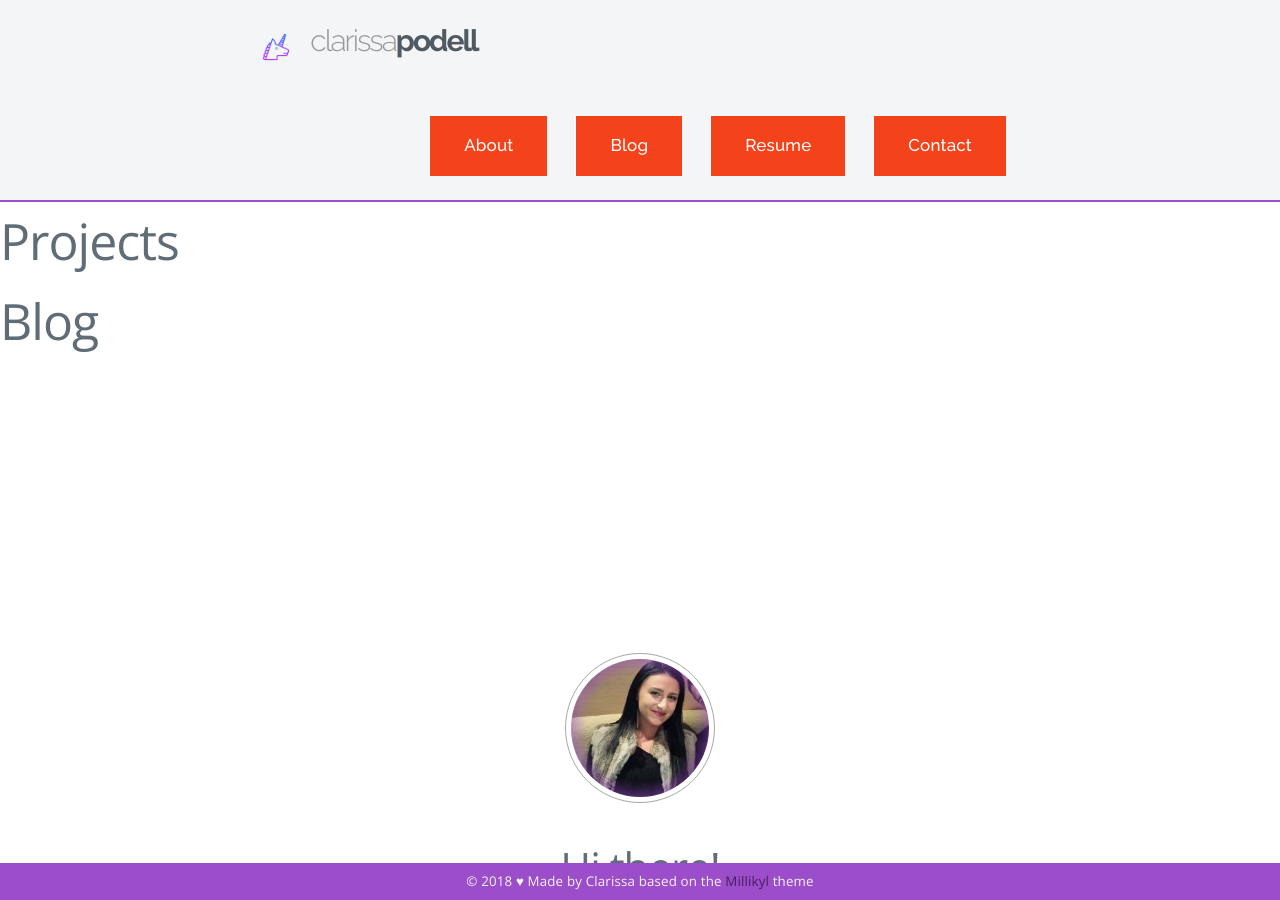
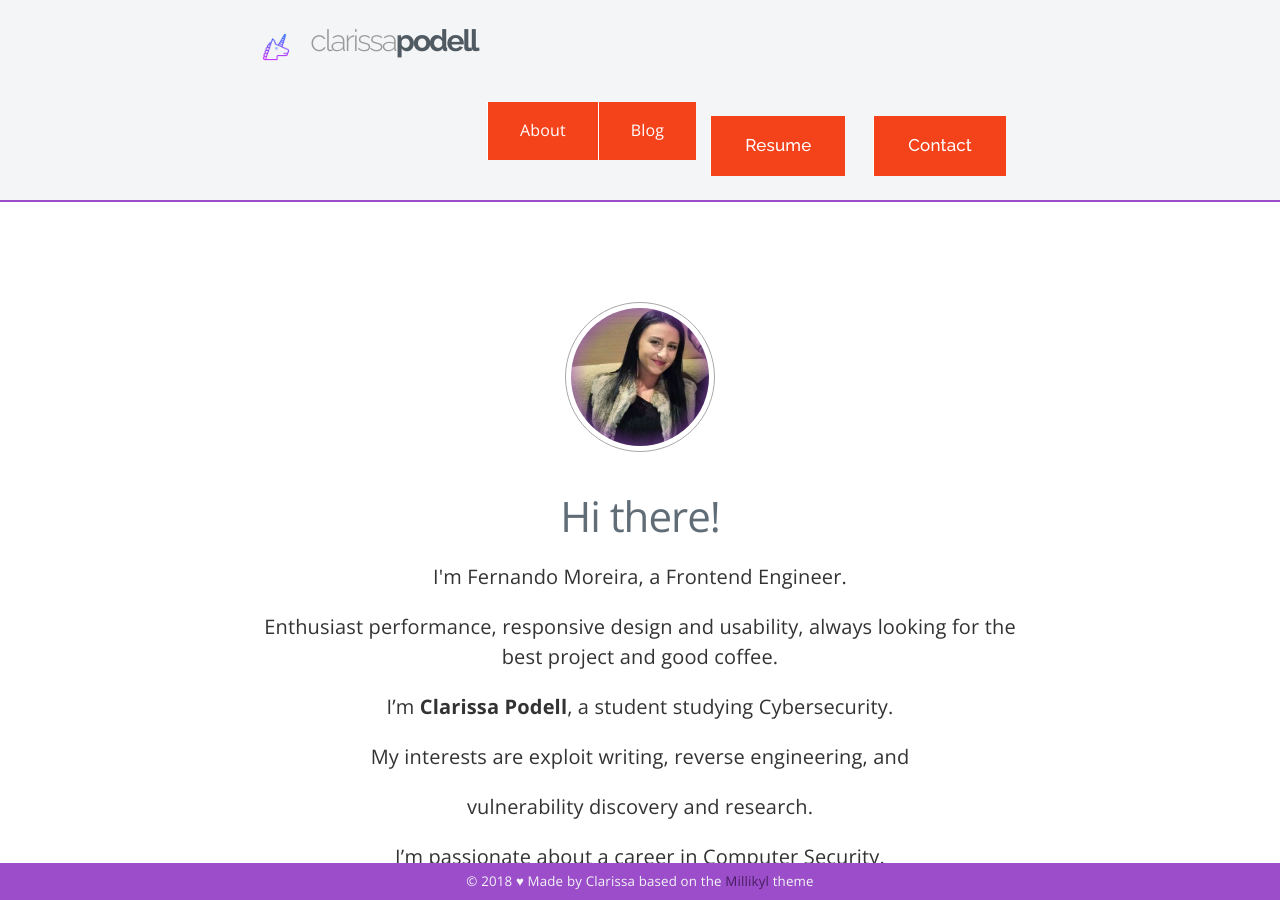
Before and after one commit to c1arissa/c1arissa.github.io, a Jekyll site: the page built from index.md, in a window 1280 px wide and 900 px high. Built offline with Jekyll 4.4.1, drawn with Linux system fonts in a browser that asks for light colours; a script that is not in the unit is left out; comment, search, counter and statistics services are not loaded.

Commit message:
Update header.html

```diff
--- a/_includes/header.html
+++ b/_includes/header.html
@@ -14,8 +14,8 @@
 
 			    <nav class="nav-collapse">
 			    <ul> <!-- navigation-list -->
-					<li class="navigation-item"><a href="{{ site.baseurl }}/about" data-scroll> About</a></li>
-					<li class="navigation-item"><a href="{{ site.baseurl }}/blog" data-scroll> Blog</a></li>
+					<li class="menu-item"><a href="{{ site.baseurl }}/about" data-scroll> About</a></li>
+					<li class="menu-item"><a href="{{ site.baseurl }}/blog" data-scroll> Blog</a></li>
 					<li class="navigation-item"><a href="{{ site.baseurl }}/cv" data-scroll> Resume</a></li>
 					<li class="navigation-item"><a href="{{ site.baseurl }}/contact" data-scroll> Contact</a></li>
 				</ul>
@@ -25,23 +25,6 @@
 
 	</div>
 </header>
-
-    <section id="home">
-      <h1>Fixed Nav</h1>
-      <p>The code and examples are hosted on GitHub and can be <a href="https://github.com/adtile/fixed-nav">found from here</a>. Read more about the approach from&nbsp;<a href="http://blog.adtile.me/2014/03/03/responsive-fixed-one-page-navigation/">our&nbsp;blog</a>.</p>
-    </section>
-
-    <section id="about">
-      <h1>About</h1>
-    </section>
-
-    <section id="projects">
-      <h1>Projects</h1>
-    </section>
-
-    <section id="blog">
-      <h1>Blog</h1>
-</section>
 
      <!--   <ul>
           <li class="menu-item active"><a href="#home" data-scroll>Home</a></li>
```
